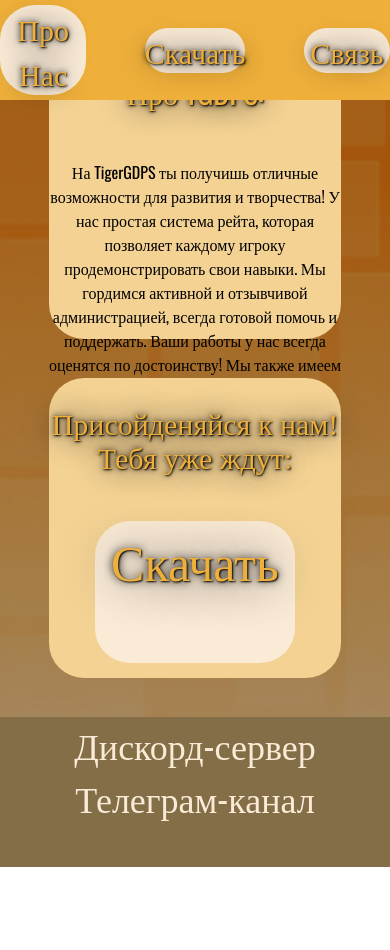
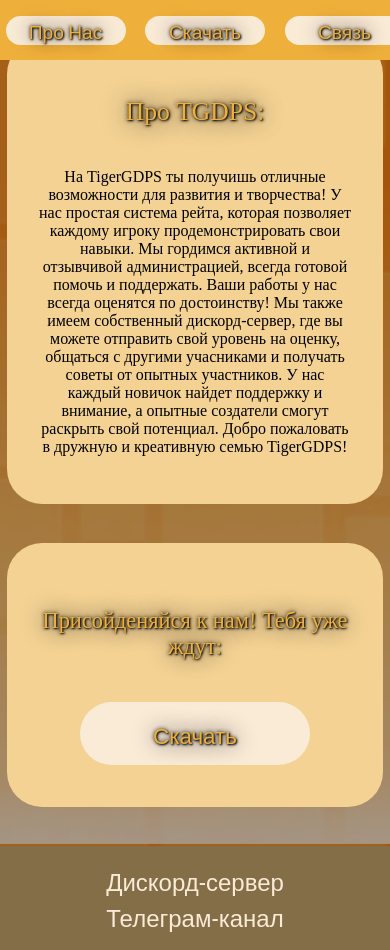
Before and after one commit to SecRifal/TigerGDPS, a plain HTML site: page index.html in a window 390 px wide. Before the commit the page ends 867 px from the top, so only its background shows below. Drawn offline with nearby package versions, Linux system fonts and the light colour scheme.

Commit message:
Add files via upload

```diff
--- a/style.css
+++ b/style.css
@@ -2,18 +2,16 @@ html {
     scroll-behavior: smooth;
 }
 
-body{
+body {
     background-image: url(imgs/bodyBg.png);
     background-position: center center;
     background-size: cover;
     background-repeat: no-repeat;
     background-attachment: fixed;
-    background: url(imgs/bodyBg.png) center center no-repeat  fixed;
-    background-size: cover;
     margin: 0;
 }
 
-header{
+header {
     background-color: rgb(239, 176, 59);
     display: flex;
     flex-direction: row;
@@ -23,16 +21,17 @@ header{
     top: 0;
     left: 0;
     width: 100%;
-    gap: 15%;
-    height: 100px;
+    gap: 5%;
+    height: 80px;
     z-index: 1000;
+    padding: 0 10px;
 }
 
-.download, .about, .footer{
-    font-family: 'Oswald';
+.download, .about, .footer {
+    font-family: 'Oswald', sans-serif;
     color: rgb(239, 176, 59);
-    font-size: 30px;
-    width: 200px;
+    font-size: 1.6rem;
+    min-width: 160px;
     text-decoration: none;
     text-align: center;
     align-items: center;
@@ -43,79 +42,65 @@ header{
     transition: 0.3s;
 }
 
-.download:hover, .about:hover, .footer:hover{
+.download:hover, .about:hover, .footer:hover {
     background-color: rgb(255, 255, 255);
     color: white;
-    font-size: 36px;
+    font-size: 1.8rem;
 }
 
-.dwnl{
+.dwnl, .abt {
     position: relative;
+    display: flex;
     text-align: center;
+    justify-self: center;
     justify-content: center;
     align-items: center;
-    flex-direction: column;
     margin-top: 10%;
     background-color: rgb(243, 210, 148);
-    width: 75%;
+    width: 80%;
     display: flex;
-    justify-self: center;
-    height: 300px;
+    flex-direction: column;
+    height: auto;
+    min-height: 200px;
+    padding: 2em;
     border-radius: 35px;
 }
 
-.abt{
-    font-family: 'Oswald';
-    position: relative;
-    margin-top: 10%;
-    flex-direction: column;
-    text-align: center;
-    background-color: rgb(243, 210, 148);
-    width: 75%;
-    display: flex;
-    justify-self: center;
-    height: 300px;
-    border-radius: 35px;
-}
-
-.h1{
+.h1 {
     color: rgb(239, 176, 59);
-    font-size: 30px;
+    font-size: 2.5rem;
     text-shadow: 1px 1px 2px black, 0 0 1em black, 0 0 0.2em black;
 }
 
-.dwnl p{
+.dwnl p {
     color: rgb(239, 176, 59);
-    font-size: 30px;
+    font-size: 2rem;
     text-shadow: 1px 1px 2px black, 0 0 1em black, 0 0 0.2em black;
 }
 
-.btnDownload{
-    font-family: 'Oswald';
+.btnDownload {
+    font-family: 'Oswald', sans-serif;
     color: rgb(239, 176, 59);
-    font-size: 50px;
-    margin: 5%;
-    width: 200px;
-    height: 50%;
+    font-size: 2.5rem;
+    margin-top: 20px;
+    padding: 15px;
+    min-width: 200px;
     text-decoration: none;
     text-align: center;
-    align-items: center;
-    justify-content: center;
     background-color: antiquewhite;
     border-radius: 35px;
     text-shadow: 1px 1px 2px black, 0 0 1em black, 0 0 0.2em black;
     transition: 0.3s;
 }
 
-.btnDownload:hover{
+.btnDownload:hover {
     background-color: rgb(255, 255, 255);
     color: white;
-    font-size: 55px;
-    height: 55%;
+    font-size: 3rem;
 }
 
-.ftr{
-    font-family: 'Oswald';
+.ftr {
+    font-family: 'Oswald', sans-serif;
     position: relative;
     margin-top: 10%;
     flex-direction: column;
@@ -124,14 +109,71 @@ header{
     width: 100%;
     display: flex;
     justify-self: center;
-    height: 150px;
+    height: auto;
+    padding: 2em 0;
 }
 
 a {
     text-decoration: none;
 }
 
-.ds, .tg{
+.ds, .tg {
     color: antiquewhite;
-    font-size: 36px;
+    font-size: 2rem;
 }
+
+/* Media Queries for Responsiveness */
+@media screen and (max-width: 768px) {
+    header {
+        gap: 10%;
+        height: 70px;
+    }
+
+    .download, .about, .footer {
+        font-size: 1.4rem;
+    }
+
+    .h1 {
+        font-size: 2rem;
+    }
+
+    .dwnl p, .btnDownload {
+        font-size: 1.6rem;
+    }
+
+    .ftr {
+        padding: 1.5em;
+    }
+
+    .ds, .tg {
+        font-size: 1.8rem;
+    }
+}
+
+@media screen and (max-width: 480px) {
+    header {
+        gap: 5%;
+        height: 60px;
+    }
+
+    .download, .about, .footer {
+        font-size: 1.2rem;
+        min-width: 120px;
+    }
+
+    .h1 {
+        font-size: 1.6rem;
+    }
+
+    .dwnl p, .btnDownload {
+        font-size: 1.4rem;
+    }
+
+    .ftr {
+        padding: 1em;
+    }
+
+    .ds, .tg {
+        font-size: 1.5rem;
+    }
+}
```
